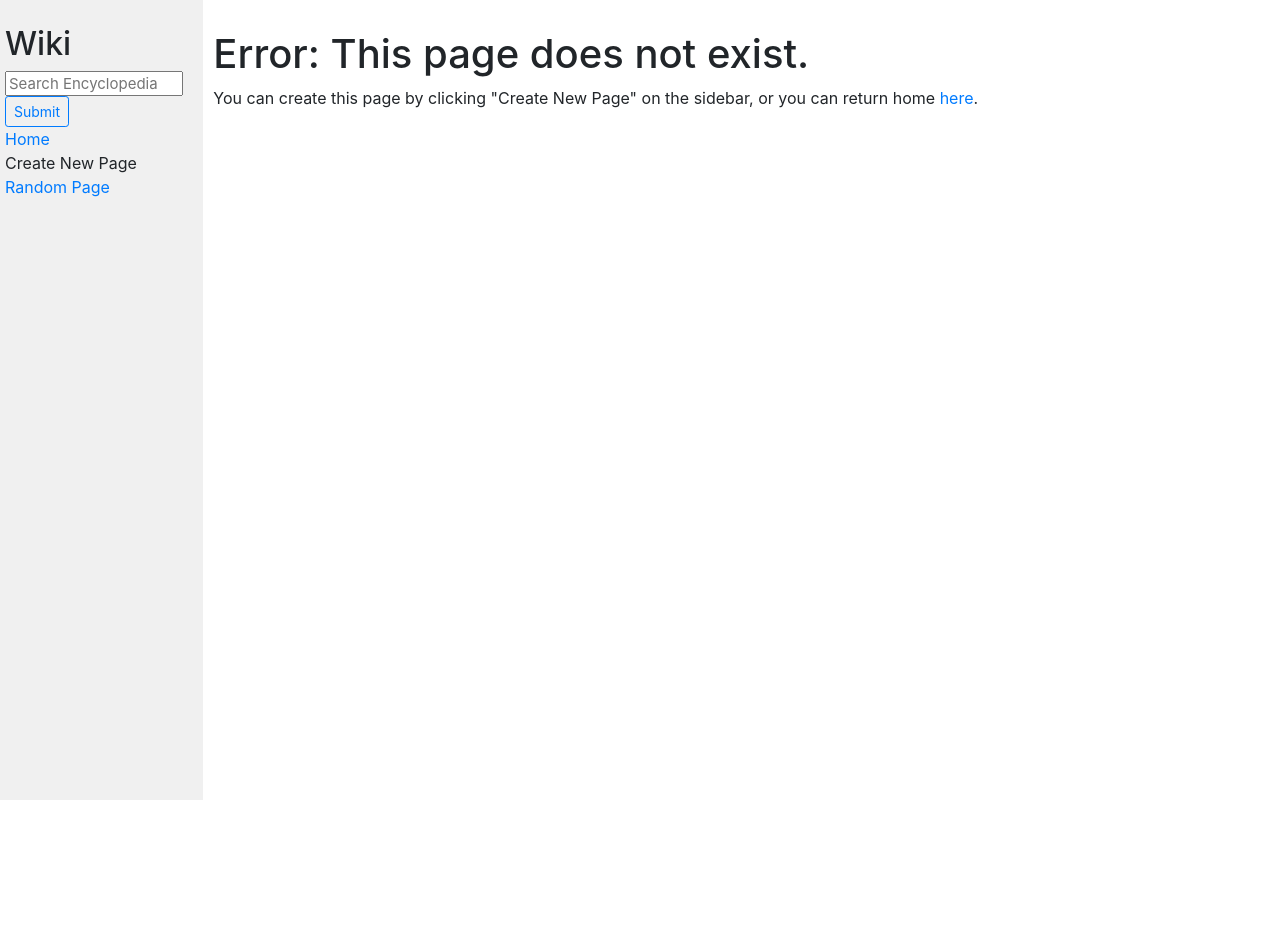
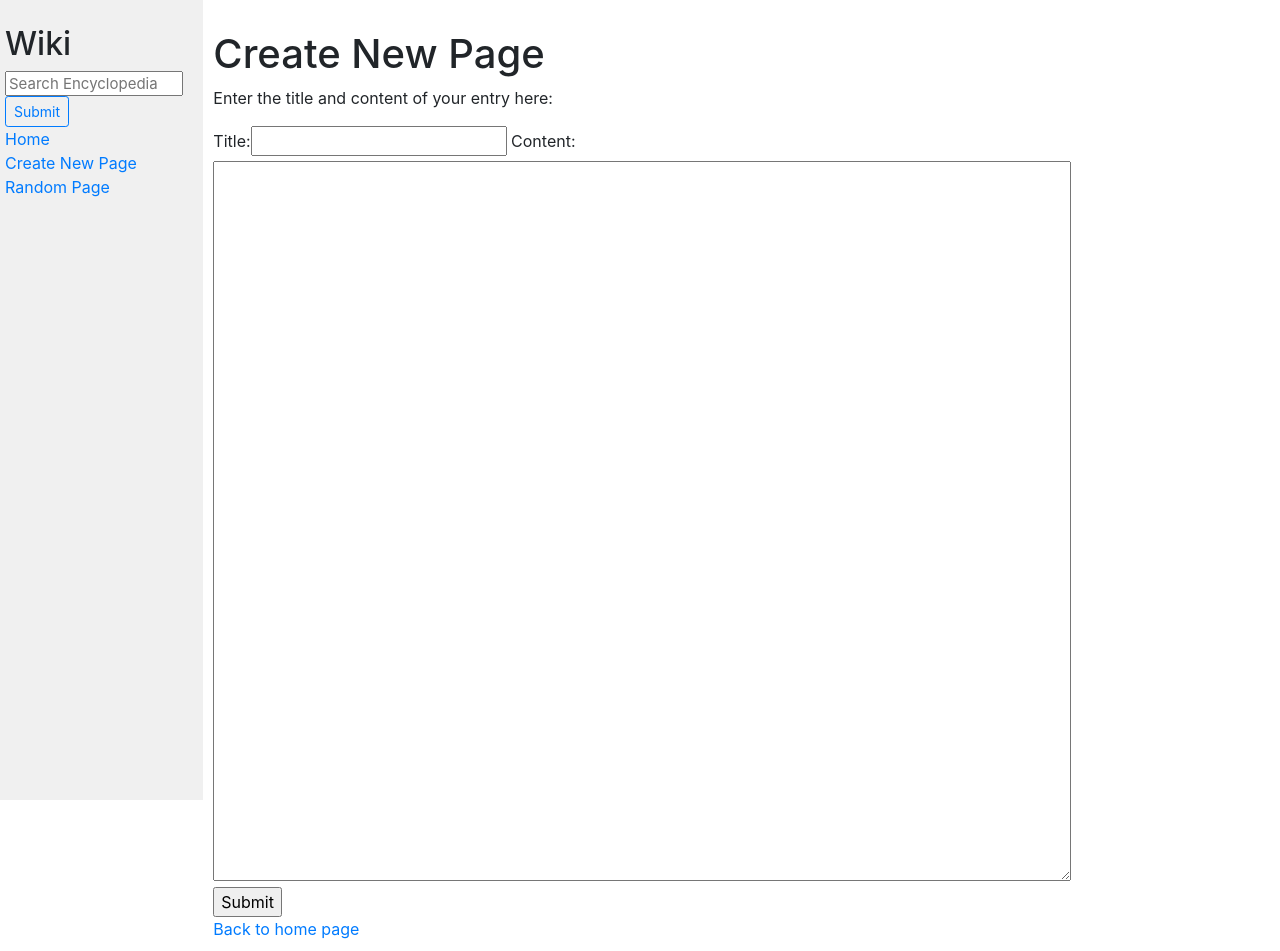
Before and after one commit to andrewwoood/djangowiki, a Django app: page /newEntry in a window 1280 px wide. Before the commit the page ends 800 px from the top, so only its background shows below. Run offline with Django 3.2, Linux system fonts and the light colour scheme; some libraries are stand-ins or nearby versions.

Commit message:
Adding in the New Page functionality.

```diff
--- a/encyclopedia/templates/encyclopedia/layout.html
+++ b/encyclopedia/templates/encyclopedia/layout.html
@@ -20,7 +20,7 @@
                     <a href="{% url 'index' %}">Home</a>
                 </div>
                 <div>
-                    Create New Page
+                    <a href="{% url 'newEntry' %}">Create New Page</a>
                 </div>
                 <div>
                     <a href="{% url 'random' %}">Random Page</a>
--- /dev/null
+++ b/encyclopedia/templates/encyclopedia/newEntry.html
@@ -0,0 +1,26 @@
+{% extends "encyclopedia/layout.html" %}
+
+{% block title %}
+    Encyclopedia
+{% endblock %}
+
+{% block body %}
+    <h1>Create New Page</h1>
+
+    <p>
+        Enter the title and content of your entry here:
+    </p>
+    {% if titleConflict %}
+        <p style="color:red">
+            Error: this title already exists. Please try something else.
+        </p>
+    {% endif %}
+
+    <form action = "{% url 'newEntry' %}" method = "post" >
+        {% csrf_token %}
+        {{ form }}
+        <br>
+        <input type = "submit">
+    </form>
+    <a href="{% url 'index' %}">Back to home page</a>
+{% endblock %}
--- a/encyclopedia/urls.py
+++ b/encyclopedia/urls.py
@@ -6,5 +6,6 @@ urlpatterns = [
     path("", views.index, name="index"),
     path("random", views.random_page, name = "random"),
     path("results", views.search, name = "search"),
+    path("newEntry", views.newEntry, name = "newEntry"),
     path("<str:entryTitle>", views.load_entry, name = "loadEntry")
 ]
--- a/encyclopedia/views.py
+++ b/encyclopedia/views.py
@@ -4,9 +4,15 @@ from markdown2 import markdown
 from django.shortcuts import redirect
 import random
 from django.db.models import Q
+from django import forms
+from django.http import HttpResponseRedirect
+from django.urls import reverse
 
 from . import util
 
+class NewTaskForm(forms.Form):
+    title = forms.CharField(label = "Title")
+    content = forms.CharField(label = "Content", widget=forms.Textarea)
 
 def index(request):
     return render(request, "encyclopedia/index.html", {
@@ -45,3 +51,24 @@ def search(request):
             })
         else:
             return render(request, "encyclopedia/results.html")
+
+def newEntry(request):
+    if request.method == "POST":
+        form = NewTaskForm(request.POST)
+        check = form.is_valid()
+        title = form.cleaned_data["title"].capitalize()
+        entries = util.list_entries()
+        if form.is_valid() and not(title in entries):
+            title = form.cleaned_data["title"]
+            content = form.cleaned_data["content"]
+            util.save_entry(title, content)
+            return redirect(f'/{title}')
+        else:
+            return render(request, "encyclopedia/newEntry.html", {
+                "form": form,
+                "titleConflict" : True
+            })
+    else:
+        return render(request, "encyclopedia/newEntry.html", {
+            "form": NewTaskForm()
+        })
```
Also changed, not shown: ReadMe.md.
